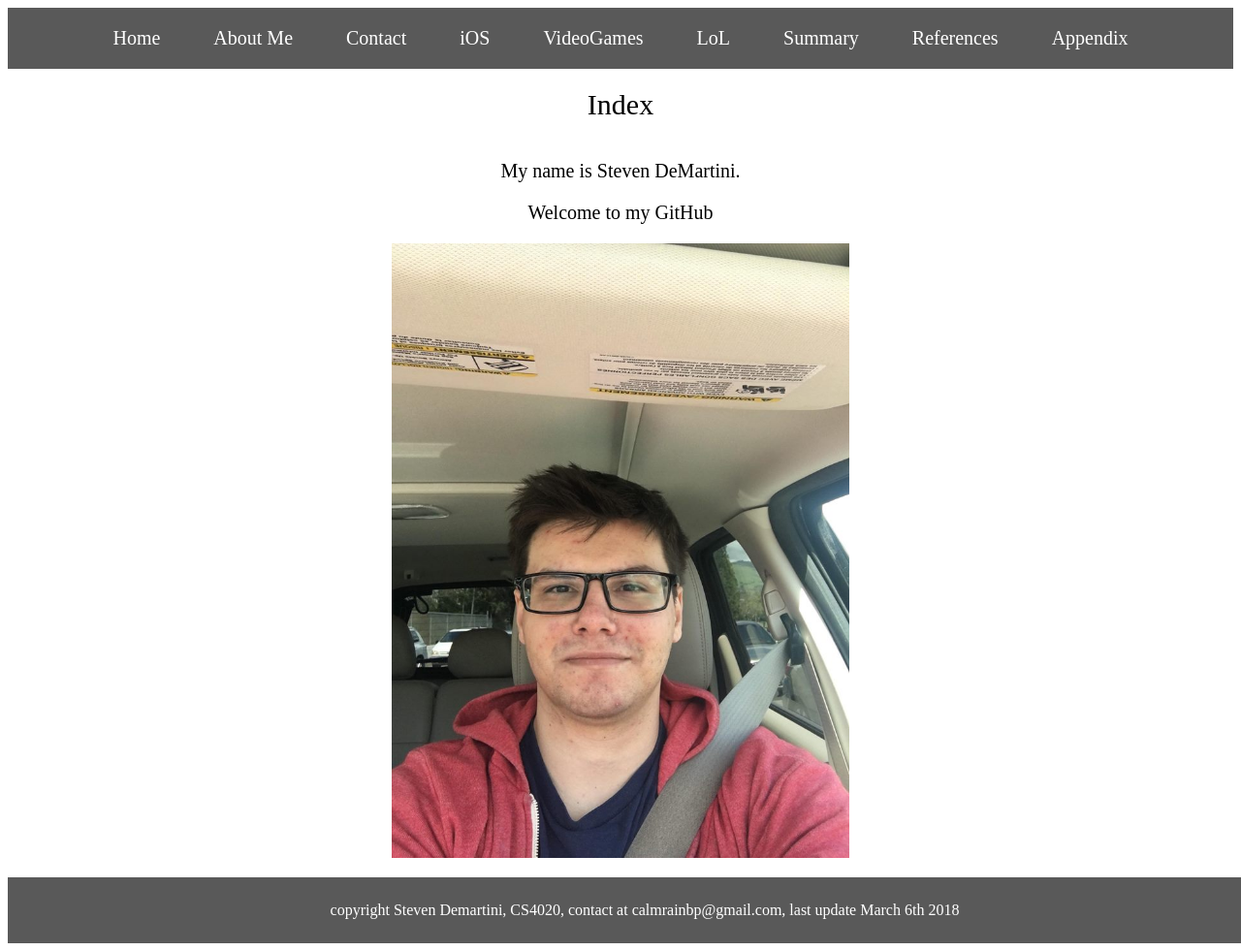
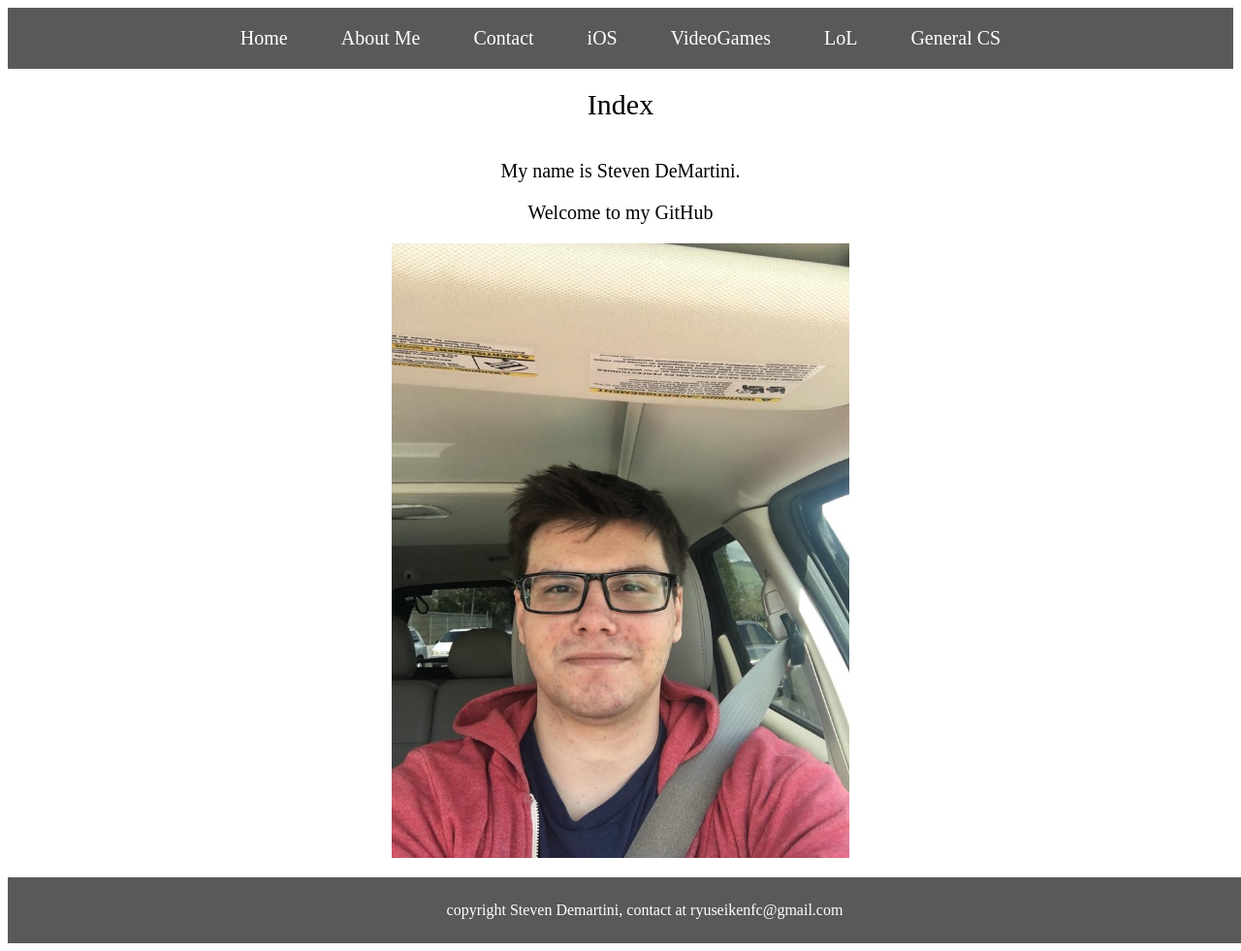
Before and after one commit to RyuseikenFC/RyuseikenFC.github.io, a plain HTML site: page index.html in a window 1280 px wide. Shown: the top 981 px of the page at 97% size. Drawn offline with Linux system fonts and the light colour scheme.

Commit message:
home page done
looks good

```diff
--- a/index.html
+++ b/index.html
@@ -12,9 +12,7 @@
      <li><a href="issues.html">iOS </a></li>
      <li><a href="results.html">VideoGames </a></li>
      <li><a href="opinions.html">LoL </a></li>
-     <li><a href="summary.html">Summary </a></li>
-     <li><a href="references.html">References </a></li>
-     <li><a href="appendix.html">Appendix </a></li>
+     <li><a href="summary.html">General CS </a></li>
    </ul>
  </div>
 
@@ -32,6 +30,6 @@
 </div>
  </body>
  <footer>
-   copyright Steven Demartini, CS4020, contact at calmrainbp@gmail.com, last update March 6th 2018
+   copyright Steven Demartini, contact at ryuseikenfc@gmail.com
  </footer>
 </html>
```
